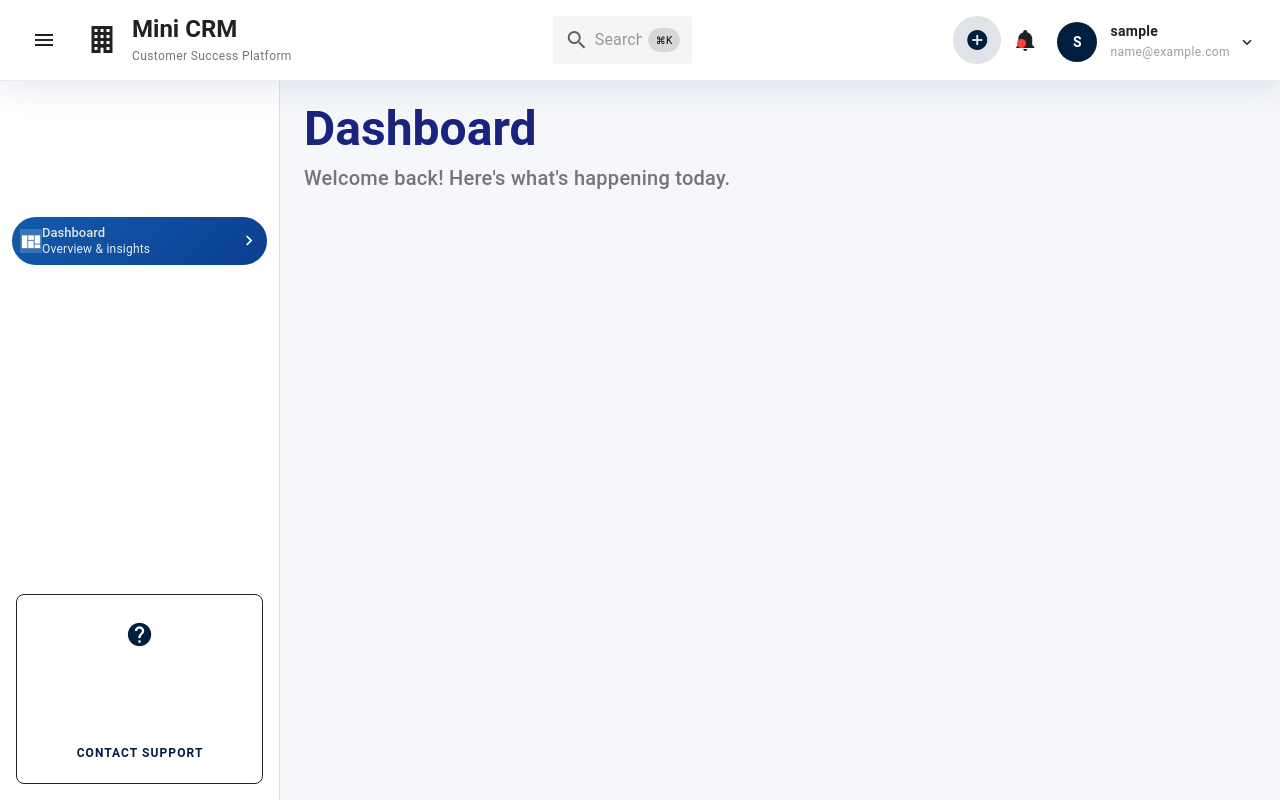
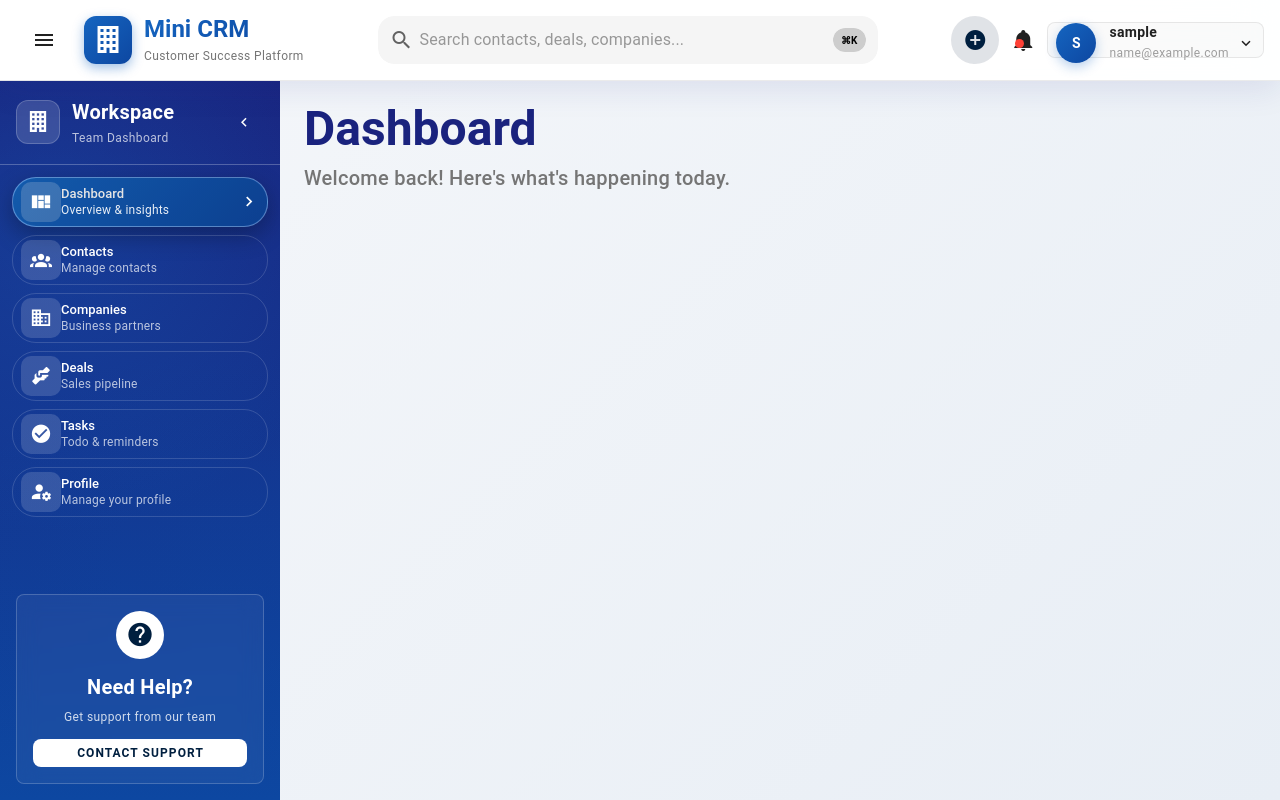
Before and after one commit to 254Codex/UnityMiniCRM1, a Vue app in the folder frontend/: page / in a window 1280 px wide. Built offline with nearby package versions, Linux system fonts and the light colour scheme; sample sign-in values are in the browser's storage.

Commit message:
Refactor user data handling and navigation functions
Refactor user data loading and enhance user display logic. Update API calls to use correct structure and improve navigation function usage.

```diff
--- a/frontend/src/App.vue
+++ b/frontend/src/App.vue
@@ -1,7 +1,7 @@
 <script setup>
 import { ref, computed, onMounted } from 'vue'
 import { useRouter, useRoute } from 'vue-router'
-import api from './services/api'  // Changed from named import
+import api from './services/api'  // ✅ CORRECT: Default import
 
 const router = useRouter()
 const route = useRoute()
@@ -18,11 +18,27 @@ const showLayout = computed(() => {
 })
 
 onMounted(() => {
+  loadUserData()
+})
+
+// Load user data from storage and API
+const loadUserData = async () => {
   const userStr = localStorage.getItem('user')
   if (userStr) {
     user.value = JSON.parse(userStr)
   }
-})
+
+  // If authenticated but no user data, fetch from API
+  if (isAuthenticated.value && (!user.value || !user.value.username)) {
+    try {
+      const response = await api.users.getProfile()
+      user.value = response.data
+      localStorage.setItem('user', JSON.stringify(response.data))
+    } catch (error) {
+      console.error('Error loading user profile:', error)
+    }
+  }
+}
 
 const menuItems = [
   {
@@ -77,15 +93,15 @@ const menuItems = [
 
 const handleLogout = async () => {
   try {
-    // Call the API service correctly
-    if (api.auth && typeof api.auth.logout === 'function') {
-      await api.auth.logout()
-    }
+    // ✅ CORRECT: Using the api object structure
+    await api.auth.logout()
   } catch (error) {
     console.error('Logout error:', error)
+    // Still logout locally even if API call fails
   } finally {
     localStorage.removeItem('token')
     localStorage.removeItem('user')
+    user.value = null
     router.push('/login')
   }
 }
@@ -93,16 +109,39 @@ const handleLogout = async () => {
 // Enhanced user display
 const userDisplay = computed(() => {
   if (!user.value) return 'User'
-  return user.value.first_name && user.value.last_name
-    ? `${user.value.first_name} ${user.value.last_name}`
-    : user.value.username || 'User'
+
+  // Check for enhanced user profile structure
+  if (user.value.user && user.value.user.first_name && user.value.user.last_name) {
+    return `${user.value.user.first_name} ${user.value.user.last_name}`
+  }
+
+  // Check for basic user structure
+  if (user.value.first_name && user.value.last_name) {
+    return `${user.value.first_name} ${user.value.last_name}`
+  }
+
+  return user.value.username || 'User'
 })
 
 const getUserInitials = () => {
   if (!user.value) return 'U'
-  if (user.value.first_name && user.value.last_name) {
-    return `${user.value.first_name.charAt(0)}${user.value.last_name.charAt(0)}`.toUpperCase()
+
+  let firstName = ''
+  let lastName = ''
+
+  // Handle nested user structure from profile API
+  if (user.value.user) {
+    firstName = user.value.user.first_name || ''
+    lastName = user.value.user.last_name || ''
+  } else {
+    firstName = user.value.first_name || ''
+    lastName = user.value.last_name || ''
   }
+
+  if (firstName && lastName) {
+    return `${firstName.charAt(0)}${lastName.charAt(0)}`.toUpperCase()
+  }
+
   return (user.value.username || 'U').charAt(0).toUpperCase()
 }
 
@@ -112,10 +151,15 @@ const getItemGradient = (item) => {
 
 // Quick add functions
 const quickAdd = {
-  contact: () => router.push('/contacts?action=create'),
-  company: () => router.push('/companies?action=create'),
-  deal: () => router.push('/deals?action=create'),
-  task: () => router.push('/tasks?action=create'),
+  contact: () => router.push('/contacts/create'),
+  company: () => router.push('/companies/create'),
+  deal: () => router.push('/deals/create'),
+  task: () => router.push('/tasks/create'),
+}
+
+// Navigation functions
+const navigateTo = (path) => {
+  router.push(path)
 }
 </script>
 
@@ -165,6 +209,7 @@ const quickAdd = {
               flat
               class="search-field"
               bg-color="grey-lighten-4"
+              @keyup.enter="navigateTo('/search?q=' + $event.target.value)"
             >
               <template v-slot:append-inner>
                 <v-chip size="x-small" class="search-shortcut">⌘K</v-chip>
@@ -215,7 +260,7 @@ const quickAdd = {
             </v-menu>
 
             <!-- Notifications -->
-            <v-btn icon class="action-btn" variant="text">
+            <v-btn icon class="action-btn" variant="text" @click="navigateTo('/notifications')">
               <v-badge color="error" content="3" dot offset-x="12" offset-y="12">
                 <v-icon>mdi-bell</v-icon>
               </v-badge>
@@ -230,7 +275,7 @@ const quickAdd = {
                   </v-avatar>
                   <div class="ml-3 text-left d-none d-lg-block">
                     <div class="text-body-2 font-weight-bold">{{ userDisplay }}</div>
-                    <div class="text-caption text-grey">{{ user?.email || 'Premium Account' }}</div>
+                    <div class="text-caption text-grey">{{ user?.email || user?.user?.email || 'Premium Account' }}</div>
                   </div>
                   <v-icon class="ml-2">mdi-chevron-down</v-icon>
                 </v-btn>
@@ -243,7 +288,7 @@ const quickAdd = {
                     </v-avatar>
                     <div class="ml-3">
                       <div class="text-h6 font-weight-bold">{{ userDisplay }}</div>
-                      <div class="text-caption text-grey">{{ user?.email || '' }}</div>
+                      <div class="text-caption text-grey">{{ user?.email || user?.user?.email || '' }}</div>
                       <v-chip size="x-small" color="success" class="mt-1">Premium</v-chip>
                     </div>
                   </div>
@@ -253,18 +298,19 @@ const quickAdd = {
                       prepend-icon="mdi-account-circle"
                       title="My Profile"
                       subtitle="View your details"
-                      @click="router.push('/profile')"
+                      @click="navigateTo('/profile')"
                     ></v-list-item>
                     <v-list-item
                       prepend-icon="mdi-cog"
                       title="Settings"
                       subtitle="Preferences"
-                      @click="router.push('/settings')"
+                      @click="navigateTo('/settings')"
                     ></v-list-item>
                     <v-list-item
                       prepend-icon="mdi-help-circle"
                       title="Help & Support"
                       subtitle="Get assistance"
+                      @click="navigateTo('/help')"
                     ></v-list-item>
                     <v-divider class="my-2"></v-divider>
                     <v-list-item
@@ -384,7 +430,7 @@ const quickAdd = {
                 </v-avatar>
                 <div class="text-h6 font-weight-bold text-white mb-1">Need Help?</div>
                 <div class="text-caption text-white opacity-80 mb-3">Get support from our team</div>
-                <v-btn size="small" variant="flat" color="white" block rounded="lg">
+                <v-btn size="small" variant="flat" color="white" block rounded="lg" @click="navigateTo('/help')">
                   <span class="text-primary font-weight-bold">Contact Support</span>
                 </v-btn>
               </v-card-text>
@@ -401,9 +447,8 @@ const quickAdd = {
   </v-app>
 </template>
 
-<!-- Keep all your existing styles - they're great! -->
 <style scoped>
-/* Your existing styles remain unchanged */
+/* App Bar Styles */
 .app-bar {
   background: rgba(255, 255, 255, 0.95) !important;
   backdrop-filter: blur(20px);
@@ -414,5 +459,226 @@ const quickAdd = {
   box-shadow: 0 8px 32px 0 rgba(31, 38, 135, 0.1) !important;
 }
 
-/* ... rest of your styles ... */
+.brand-section {
+  position: relative;
+}
+
+.logo-wrapper {
+  width: 48px;
+  height: 48px;
+  border-radius: 12px;
+  background: linear-gradient(135deg, #1565C0 0%, #0D47A1 100%);
+  display: flex;
+  align-items: center;
+  justify-content: center;
+  box-shadow: 0 4px 12px rgba(21, 101, 192, 0.4);
+}
+
+.logo-icon {
+  color: white;
+}
+
+.brand-text {
+  background: linear-gradient(135deg, #1565C0 0%, #0D47A1 100%);
+  -webkit-background-clip: text;
+  -webkit-text-fill-color: transparent;
+  background-clip: text;
+}
+
+.search-wrapper {
+  max-width: 500px;
+  width: 100%;
+}
+
+.search-field {
+  border-radius: 16px !important;
+  overflow: hidden;
+}
+
+.search-field :deep(.v-field) {
+  border-radius: 16px;
+  box-shadow: none !important;
+}
+
+.search-shortcut {
+  background: rgba(0, 0, 0, 0.05);
+  font-size: 10px;
+  font-weight: 600;
+  padding: 0 6px;
+  height: 20px;
+}
+
+.action-btn {
+  transition: all 0.3s ease;
+}
+
+.action-btn:hover {
+  transform: translateY(-2px);
+}
+
+.user-btn {
+  background: rgba(0, 0, 0, 0.02) !important;
+  border: 1px solid rgba(0, 0, 0, 0.08);
+  transition: all 0.3s ease;
+}
+
+.user-btn:hover {
+  background: rgba(0, 0, 0, 0.04) !important;
+  transform: translateY(-1px);
+}
+
+.avatar-gradient {
+  background: linear-gradient(135deg, #1565C0 0%, #0D47A1 100%) !important;
+  box-shadow: 0 4px 12px rgba(21, 101, 192, 0.3);
+}
+
+.user-menu-card {
+  border-radius: 16px !important;
+  overflow: hidden;
+}
+
+/* Navigation Drawer Styles */
+.navigation-drawer {
+  background: linear-gradient(180deg, #1a237e 0%, #0d47a1 100%) !important;
+  border-right: none !important;
+  position: relative;
+  overflow: hidden;
+}
+
+.drawer-gradient {
+  position: absolute;
+  top: 0;
+  left: 0;
+  right: 0;
+  bottom: 0;
+  background:
+    radial-gradient(circle at 20% 20%, rgba(21, 101, 192, 0.3) 0%, transparent 50%),
+    radial-gradient(circle at 80% 80%, rgba(13, 71, 161, 0.3) 0%, transparent 50%);
+  pointer-events: none;
+}
+
+.drawer-header {
+  position: relative;
+  z-index: 1;
+}
+
+.nav-logo-wrapper {
+  width: 44px;
+  height: 44px;
+  border-radius: 12px;
+  background: rgba(255, 255, 255, 0.15);
+  backdrop-filter: blur(10px);
+  display: flex;
+  align-items: center;
+  justify-content: center;
+  border: 1px solid rgba(255, 255, 255, 0.2);
+}
+
+.collapse-btn {
+  position: absolute;
+  right: 16px;
+  top: 50%;
+  transform: translateY(-50%);
+}
+
+.nav-list {
+  position: relative;
+  z-index: 1;
+}
+
+.nav-item {
+  transition: all 0.3s cubic-bezier(0.4, 0, 0.2, 1);
+  position: relative;
+  overflow: hidden;
+  border: 1px solid rgba(255, 255, 255, 0.15);
+}
+
+.nav-item:hover {
+  transform: translateX(4px);
+  background: rgba(255, 255, 255, 0.1) !important;
+  border-color: rgba(255, 255, 255, 0.25);
+}
+
+.nav-item.v-list-item--active {
+  box-shadow: 0 8px 24px rgba(0, 0, 0, 0.3);
+  border-color: rgba(255, 255, 255, 0.3);
+}
+
+.nav-icon-wrapper {
+  width: 40px;
+  height: 40px;
+  border-radius: 10px;
+  display: flex;
+  align-items: center;
+  justify-content: center;
+  transition: all 0.3s ease;
+}
+
+/* Help Card */
+.help-card {
+  transition: all 0.3s ease;
+  border-radius: 12px;
+  background: rgba(255, 255, 255, 0.05) !important;
+  border: 1px solid rgba(255, 255, 255, 0.2) !important;
+  backdrop-filter: blur(10px);
+}
+
+.help-card:hover {
+  transform: translateY(-2px);
+  background: rgba(255, 255, 255, 0.08) !important;
+  border-color: rgba(255, 255, 255, 0.3) !important;
+}
+
+/* Main Content */
+.main-content {
+  background: linear-gradient(135deg, #f5f7fa 0%, #e8eef5 100%);
+  min-height: 100vh;
+}
+
+/* Rail Mode Adjustments */
+:deep(.v-navigation-drawer--rail) {
+  .nav-item {
+    justify-content: center;
+  }
+
+  .nav-icon-wrapper {
+    margin: 0;
+  }
+}
+
+/* Responsive */
+@media (max-width: 960px) {
+  .search-wrapper {
+    max-width: 300px;
+  }
+}
+
+@media (max-width: 600px) {
+  .app-bar {
+    height: 64px !important;
+  }
+
+  .logo-wrapper {
+    width: 40px;
+    height: 40px;
+  }
+}
+
+/* Scrollbar Styling */
+:deep(.v-navigation-drawer__content)::-webkit-scrollbar {
+  width: 6px;
+}
+
+:deep(.v-navigation-drawer__content)::-webkit-scrollbar-track {
+  background: transparent;
+}
+
+:deep(.v-navigation-drawer__content)::-webkit-scrollbar-thumb {
+  background: rgba(255, 255, 255, 0.2);
+  border-radius: 3px;
+}
+
+:deep(.v-navigation-drawer__content)::-webkit-scrollbar-thumb:hover {
+  background: rgba(255, 255, 255, 0.3);
+}
 </style>
```
